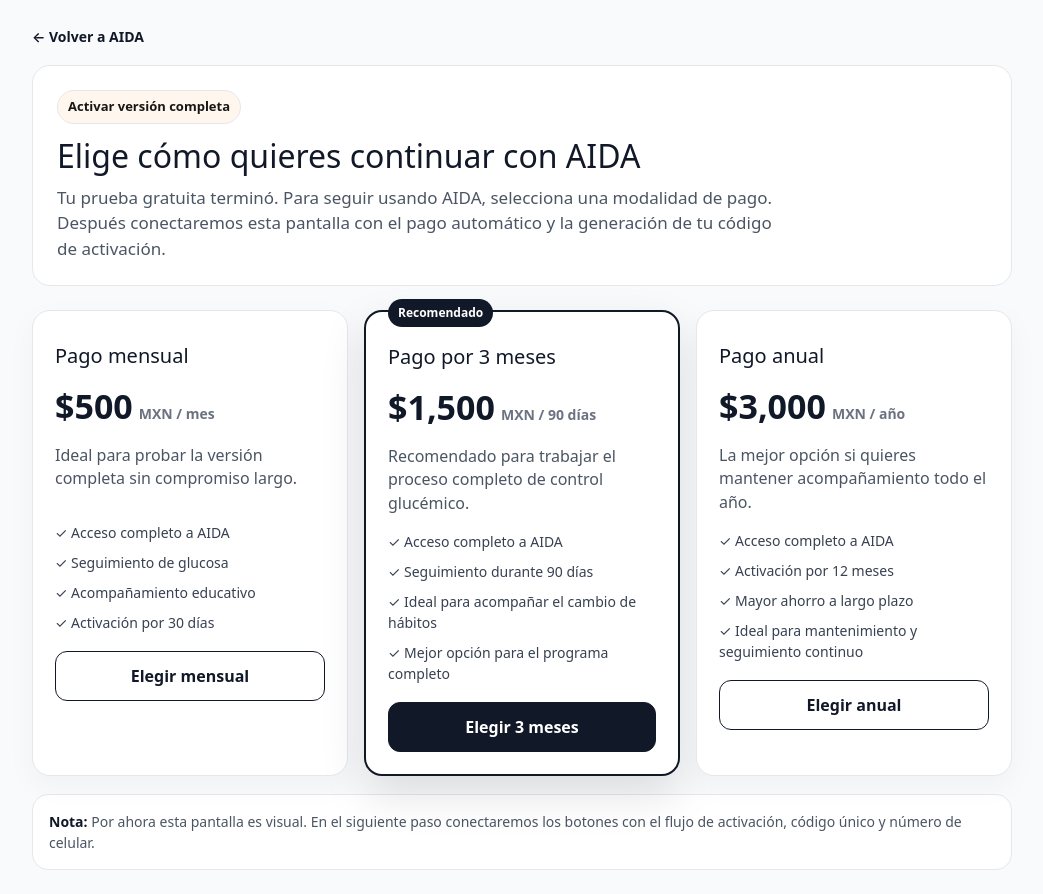
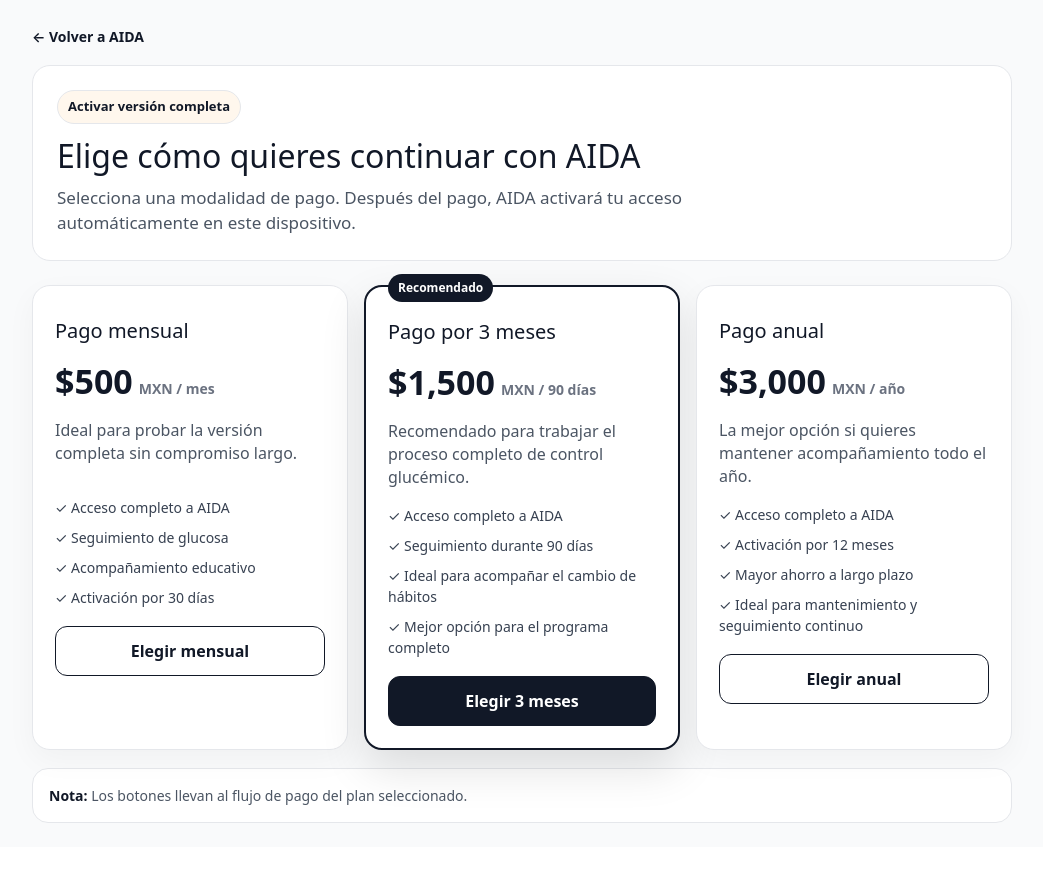
Before and after one commit to chido261/aida-clinical-engine, a Next.js app: page /pago in a window 1280 px wide. Shown: the whole page, without its empty margins (118-1161 px from the left). After the commit the page ends 847 px from the top, so only its background shows below. Built offline with nearby package versions, Linux system fonts and the light colour scheme.

Commit message:
Agrega vista visual para extension de planes

```diff
--- a/app/pago/page.tsx
+++ b/app/pago/page.tsx
@@ -1,10 +1,90 @@
-export default function PagoPage() {
-    const plans = [
+import Link from "next/link";
+
+type PagoPageProps = {
+  searchParams?: Promise<{
+    upgrade?: string;
+    target?: string;
+    renew?: string;
+    discount?: string;
+  }>;
+};
+
+export default async function PagoPage({ searchParams }: PagoPageProps) {
+  const params = await searchParams;
+
+  const isUpgradeMode = params?.upgrade === "1";
+  const isAnnualRenewal = params?.renew === "anual";
+
+  const pageMode = isAnnualRenewal
+    ? "renewal"
+    : isUpgradeMode
+      ? "upgrade"
+      : "normal";
+
+  const plans =
+    pageMode === "upgrade"
+      ? [
+          {
+            name: "Cambiar a 3 meses",
+            price: "$1,000",
+            period: "MXN pagas hoy",
+            regularPrice: "$1,500",
+            discountLabel: "Crédito por tu pago anterior: -$500",
+            description:
+            "El plan trimestral cuesta $1,500 MXN. Como tu pago anterior se toma como crédito, hoy solo pagas la diferencia.",            features: [
+              "Conservas tus días actuales",
+              "Se suma la vigencia de 3 meses",
+              "Ideal para completar el proceso de control glucémico",
+              "Disponible solo dentro de la ventana de extensión",
+            ],
+            cta: "Extender a 3 meses",
+            href: "/pago/3-meses?upgrade=1",
+            highlighted: true,
+          },
+          {
+            name: "Cambiar a anual",
+            price: "$2,500",
+period: "MXN pagas hoy",
+regularPrice: "$3,000",
+discountLabel: "Crédito por tu pago mensual: -$500",
+description:
+  "El plan anual cuesta $3,000 MXN. Como tu pago anterior se toma como crédito, hoy solo pagas la diferencia.",
+            features: [
+              "Conservas tus días actuales",
+              "Mayor ahorro a largo plazo",
+              "Acompañamiento durante todo el año",
+              "Mejor opción para mantenimiento continuo",
+            ],
+            cta: "Extender a anual",
+            href: "/pago/anual?upgrade=1",
+          },
+        ]
+      : pageMode === "renewal"
+        ? [
+            {
+              name: "Renovación anual",
+              price: "$2,100",
+              period: "MXN / año",
+              description:
+                "Renueva tu plan anual con 30% de descuento antes de que finalice tu vigencia.",
+              features: [
+                "30% de descuento aplicado",
+                "Extiende tu acceso por 12 meses más",
+                "Mantén tu acompañamiento continuo",
+                "Disponible 30 días antes del vencimiento",
+              ],
+              cta: "Renovar anual",
+              href: "/pago/anual?renew=1&discount=30",
+              highlighted: true,
+            },
+          ]
+        : [
             {
               name: "Pago mensual",
               price: "$500",
               period: "MXN / mes",
-        description: "Ideal para probar la versión completa sin compromiso largo.",
+              description:
+                "Ideal para probar la versión completa sin compromiso largo.",
               features: [
                 "Acceso completo a AIDA",
                 "Seguimiento de glucosa",
@@ -18,7 +98,8 @@
               name: "Pago por 3 meses",
               price: "$1,500",
               period: "MXN / 90 días",
-        description: "Recomendado para trabajar el proceso completo de control glucémico.",
+              description:
+                "Recomendado para trabajar el proceso completo de control glucémico.",
               features: [
                 "Acceso completo a AIDA",
                 "Seguimiento durante 90 días",
@@ -33,7 +114,8 @@
               name: "Pago anual",
               price: "$3,000",
               period: "MXN / año",
-        description: "La mejor opción si quieres mantener acompañamiento todo el año.",
+              description:
+                "La mejor opción si quieres mantener acompañamiento todo el año.",
               features: [
                 "Acceso completo a AIDA",
                 "Activación por 12 meses",
@@ -44,6 +126,28 @@
               href: "/pago/anual",
             },
           ];
+
+  const header =
+    pageMode === "upgrade"
+      ? {
+          badge: "Extensión disponible",
+          title: "Extiende tu cuenta y ahorra",
+          description:
+            "Estás dentro de la ventana para mejorar tu plan. Puedes cambiar a un plan mayor pagando solo la diferencia. Tus días actuales se conservan y la nueva vigencia se suma.",
+        }
+      : pageMode === "renewal"
+        ? {
+            badge: "Renovación anual",
+            title: "Renueva tu plan anual con descuento",
+            description:
+              "Tu plan anual está por finalizar. Puedes renovar por un año más con 30% de descuento y mantener tu acceso activo.",
+          }
+        : {
+            badge: "Activar versión completa",
+            title: "Elige cómo quieres continuar con AIDA",
+            description:
+              "Selecciona una modalidad de pago. Después del pago, AIDA activará tu acceso automáticamente en este dispositivo.",
+          };
 
   return (
     <main
@@ -62,7 +166,7 @@
         }}
       >
         <div style={{ marginBottom: 24 }}>
-            <a
+          <Link
             href="/chat"
             style={{
               display: "inline-flex",
@@ -76,7 +180,7 @@
             }}
           >
             ← Volver a AIDA
-            </a>
+          </Link>
 
           <div
             style={{
@@ -95,10 +199,21 @@
                 fontSize: 13,
                 fontWeight: 700,
                 marginBottom: 14,
-                  background: "#fff7ed",
+                background:
+                  pageMode === "upgrade"
+                    ? "#f0fdf4"
+                    : pageMode === "renewal"
+                      ? "#eff6ff"
+                      : "#fff7ed",
+                color:
+                  pageMode === "upgrade"
+                    ? "#14532d"
+                    : pageMode === "renewal"
+                      ? "#1e3a8a"
+                      : "#111827",
               }}
             >
-                Activar versión completa
+              {header.badge}
             </div>
 
             <h1
@@ -109,7 +224,7 @@
                 color: "#111827",
               }}
             >
-                Elige cómo quieres continuar con AIDA
+              {header.title}
             </h1>
 
             <p
@@ -118,21 +233,41 @@
                 lineHeight: 1.5,
                 margin: 0,
                 color: "#4b5563",
-                  maxWidth: 720,
+                maxWidth: 760,
               }}
             >
-                Tu prueba gratuita terminó. Para seguir usando AIDA, selecciona
-                una modalidad de pago. Después conectaremos esta pantalla con el
-                pago automático y la generación de tu código de activación.
+              {header.description}
             </p>
           </div>
         </div>
 
+        {pageMode === "upgrade" ? (
+          <div
+            style={{
+              marginBottom: 18,
+              background: "#f0fdf4",
+              border: "1px solid #bbf7d0",
+              borderRadius: 16,
+              padding: 16,
+              color: "#14532d",
+              fontSize: 14,
+              lineHeight: 1.5,
+            }}
+          >
+            <strong>Importante:</strong> El pago que ya realizaste se toma como crédito
+            para mejorar tu plan. Así no pierdes lo que ya pagaste y solo cubres la diferencia.
+          </div>
+        ) : null}
+
         <div
           style={{
             display: "grid",
-              gridTemplateColumns: "repeat(auto-fit, minmax(260px, 1fr))",
+            gridTemplateColumns:
+              plans.length === 1
+                ? "minmax(260px, 420px)"
+                : "repeat(auto-fit, minmax(260px, 1fr))",
             gap: 16,
+            justifyContent: plans.length === 1 ? "center" : "stretch",
           }}
         >
           {plans.map((plan) => (
@@ -180,6 +315,44 @@
               </h2>
 
               <div style={{ marginBottom: 12 }}>
+  {"regularPrice" in plan && plan.regularPrice ? (
+    <div
+      style={{
+        display: "grid",
+        gap: 5,
+        marginBottom: 8,
+      }}
+    >
+      <div
+        style={{
+          color: "#6b7280",
+          fontSize: 14,
+          fontWeight: 700,
+        }}
+      >
+        Precio del paquete:{" "}
+        <span
+          style={{
+            textDecoration: "line-through",
+            fontWeight: 900,
+          }}
+        >
+          {plan.regularPrice}
+        </span>
+      </div>
+
+      <div
+        style={{
+          color: "#166534",
+          fontSize: 14,
+          fontWeight: 800,
+        }}
+      >
+        {"discountLabel" in plan ? plan.discountLabel : null}
+      </div>
+    </div>
+  ) : null}
+
   <span
     style={{
       fontSize: 34,
@@ -228,7 +401,7 @@
                 ))}
               </ul>
 
-                <a
+              <Link
                 href={plan.href}
                 style={{
                   display: "flex",
@@ -245,7 +418,7 @@
                 }}
               >
                 {plan.cta}
-                </a>
+              </Link>
             </article>
           ))}
         </div>
@@ -262,9 +435,12 @@
             lineHeight: 1.5,
           }}
         >
-            <strong style={{ color: "#111827" }}>Nota:</strong> Por ahora esta
-            pantalla es visual. En el siguiente paso conectaremos los botones con
-            el flujo de activación, código único y número de celular.
+          <strong style={{ color: "#111827" }}>Nota:</strong>{" "}
+          {pageMode === "upgrade"
+            ? "Esta pantalla ya reconoce el modo de extensión. En el siguiente paso conectaremos los montos exactos y el checkout correspondiente."
+            : pageMode === "renewal"
+              ? "Esta pantalla ya reconoce la renovación anual con descuento. En el siguiente paso conectaremos el checkout correspondiente."
+              : "Los botones llevan al flujo de pago del plan seleccionado."}
         </div>
       </section>
     </main>
```
Lines whose indentation alone changed are shown as unchanged.
